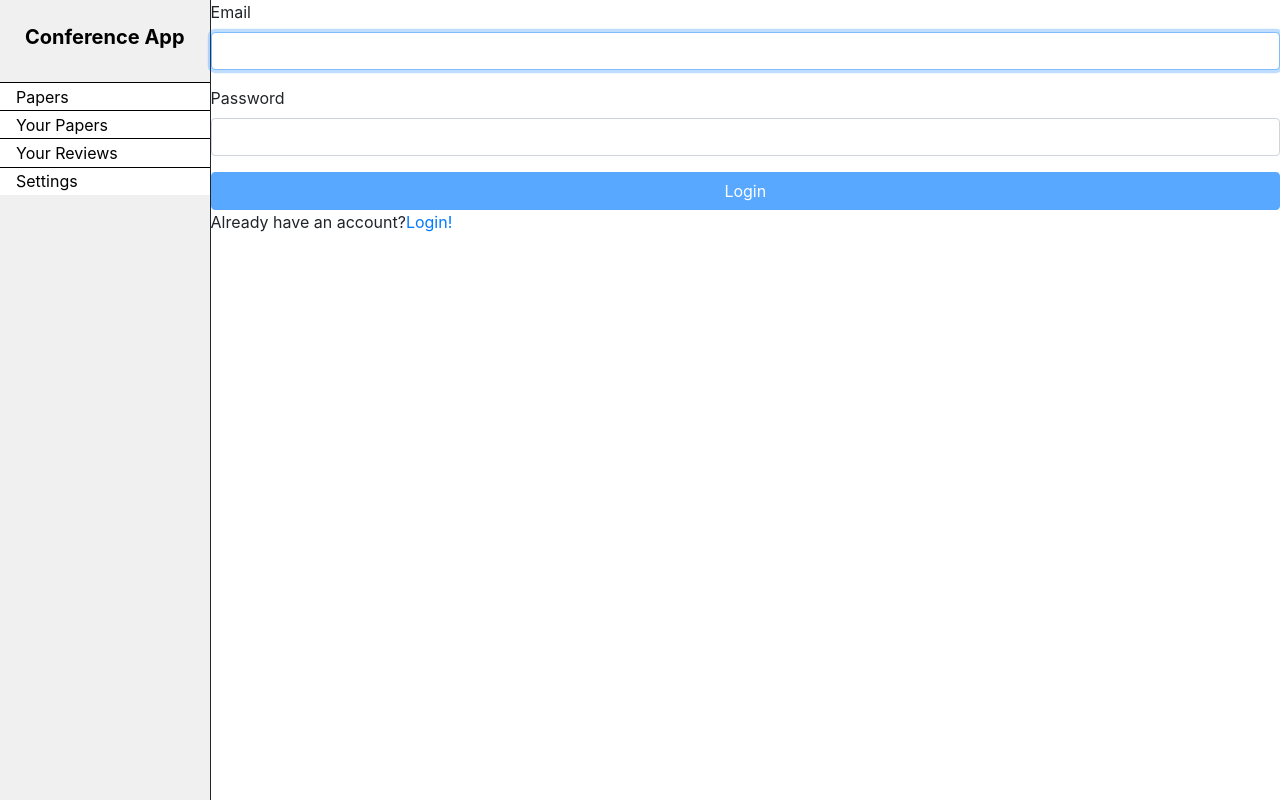
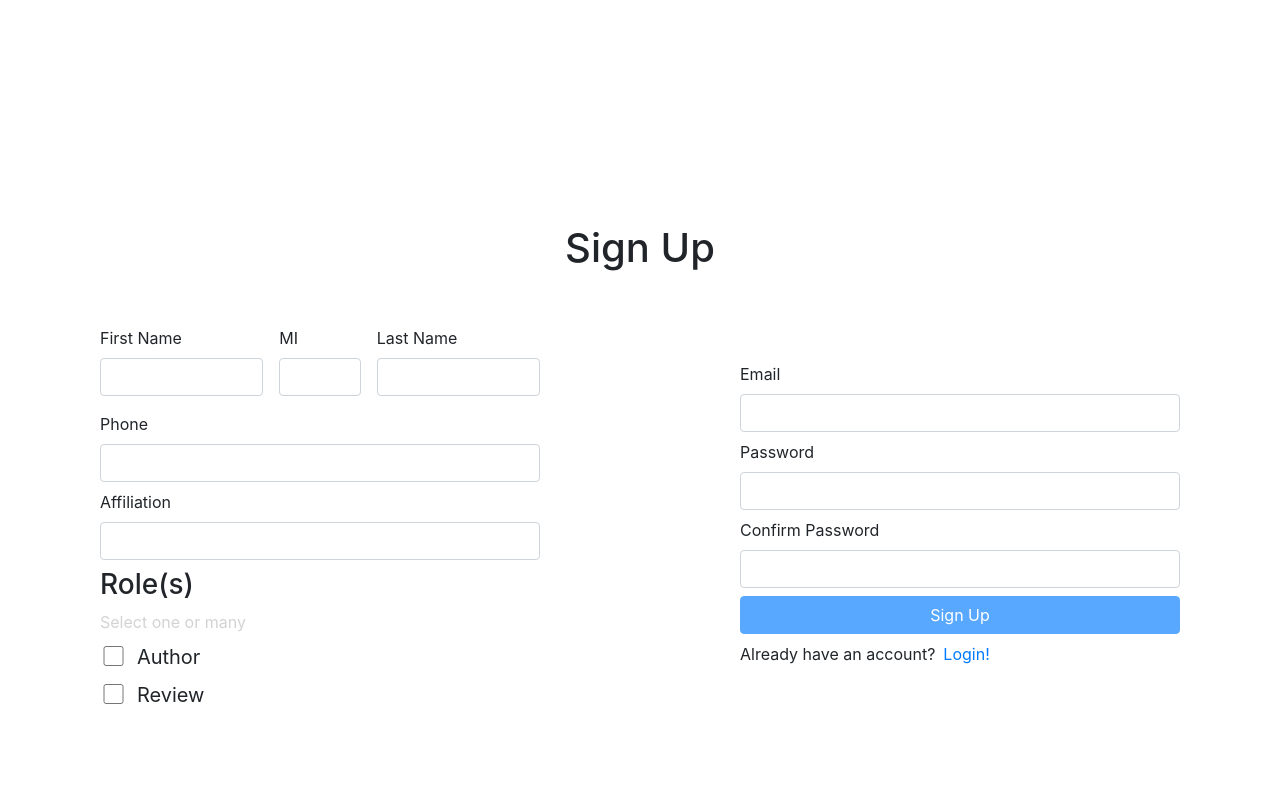
Before and after one commit to kavilla/COSC5800, a React (Create React App) app in the folder src/app/: page /signup in a window 1280 px wide. Built offline with nearby package versions, Linux system fonts and the light colour scheme.

Commit message:
template done.

```diff
--- a/src/app/src/components/Login/Login.css
+++ b/src/app/src/components/Login/Login.css
@@ -1,19 +1,25 @@
 @media all and (min-width: 480px) {
-  .Login {
-    padding: 60px 0;
+  .login {
+    height: 100vh;
+    padding: 14em 0;
   }
 
-  .Login form {
-    margin: 0 auto;
-    max-width: 320px;
+  .login h1 {
+    text-align: center;
+    padding-bottom: 0.25em;
   }
 
-  .Login div {
-    margin: 8px auto;
-    max-width: 320px;
+  .login form {
+    margin: 0 auto;
+    max-width: 30em;
   }
 
-  .Login div span {
+  .login div {
+    margin: 8px auto;
+    max-width: 30em;
+  }
+
+  .login div span {
     padding-right: 8px;
   }
 }
--- a/src/app/src/components/Login/Login.js
+++ b/src/app/src/components/Login/Login.js
@@ -67,8 +67,9 @@ export default class Login extends React.Component {
     }
 
     return (
-      <div className="Login">
+      <div className="login">
         <form onSubmit={this.handleSubmit}>
+          <h1>Conference App</h1>
           <FormGroup controlId="email">
             <FormLabel>Email</FormLabel>
             <FormControl
--- a/src/app/src/components/SignUp/SignUp.css
+++ b/src/app/src/components/SignUp/SignUp.css
@@ -0,0 +1,77 @@
+.signup {
+  height: 100vh;
+  padding: 14em 0;
+}
+
+.signup h1 {
+  text-align: center;
+  padding-bottom: 0.25em;
+  display: block;
+}
+
+.signup .signup-container {
+  display: flex;
+  align-items: center;
+}
+
+.signup .signup-container .signup-item {
+  flex: 1;
+  padding:1.25em;
+  max-width: 30em;
+  margin: auto;
+}
+
+.signup .signup-container .signup-item form {
+  margin: 0 auto;
+  max-width: 30em;
+}
+
+.signup .signup-container .signup-item div {
+  margin: 8px auto;
+  max-width: 30em;
+}
+
+.signup .signup-container .signup-item div span {
+  padding-right: 8px;
+}
+
+.signup .signup-container .signup-item .signup-item-name {
+  display: flex;
+  flex-direction: row;
+}
+
+.signup .signup-container .signup-item .signup-item-name .signup-item-name-item-large {
+  flex: 2;
+}
+
+.signup .signup-container .signup-item .signup-item-name .signup-item-name-item-small {
+  flex: 1;
+  padding-left: 1em;
+  padding-right: 1em;
+}
+
+.signup .signup-container .signup-item  .signup-item-sublabel {
+  color: lightgray;
+}
+
+.signup .signup-container .signup-item .signup-checkbox-container {
+  display: flex;
+  flex-direction: row;
+}
+
+.signup .signup-container .signup-item .signup-checkbox {
+  height: 1.25em;
+  flex: 1;
+  margin-top: 0.3em;
+}
+
+.signup .signup-container .signup-item .signup-checkbox-label {
+  flex: 15;
+  padding-left: 0.5em;
+  font-size: 1.25rem;
+  margin-bottom: 0;
+}
+
+.signup .signup-container .signup-item .signup-checkbox:focus {
+  box-shadow: none;
+}
--- a/src/app/src/components/SignUp/SignUp.js
+++ b/src/app/src/components/SignUp/SignUp.js
@@ -1,6 +1,8 @@
 import React from "react";
 import {Button, FormGroup, FormControl, FormLabel} from "react-bootstrap";
 import {Link} from "react-router-dom";
+import "./SignUp.css";
+import AuthService from "./../../services/AuthService";
 
 export default class SignUp extends React.Component {
   constructor(props) {
@@ -26,23 +28,126 @@ export default class SignUp extends React.Component {
     event.preventDefault();
   };
 
+  componentDidMount() {
+    AuthService.unauthorizedView();
+  }
+
+  componentWillUnmount() {
+    AuthService.authorizedView();
+  }
+
   render() {
     return (
-      <div className="SignUp">
+      <div className="signup">
+        <h1>Sign Up</h1>
+        <div className="signup-container">
+          <div className="signup-item">
             <form onSubmit={this.handleSubmit}>
-          <FormGroup controlId="email" bsSize="large">
+              <div className="signup-item-name">
+                <FormGroup
+                  autoFocus
+                  className="signup-item-name-item-large"
+                  controlId="firstname">
+                  <FormLabel>First Name</FormLabel>
+                  <FormControl
+                    type="text"
+                    value={this.state.firstname}
+                    onChange={this.handleChange}
+                  />
+                </FormGroup>
+                <FormGroup
+                  className="signup-item-name-item-small"
+                  controlId="middle-init">
+                  <FormLabel>MI</FormLabel>
+                  <FormControl
+                    value={this.state.mi}
+                    onChange={this.handleChange}
+                    type="text"
+                  />
+                </FormGroup>
+                <FormGroup
+                  className="signup-item-name-item-large"
+                  controlId="lastname">
+                  <FormLabel>Last Name</FormLabel>
+                  <FormControl
+                    value={this.state.lastname}
+                    onChange={this.handleChange}
+                    type="text"
+                  />
+                </FormGroup>
+              </div>
+              <FormGroup controlId="phone">
+                <FormLabel>Phone</FormLabel>
+                <FormControl
+                  value={this.state.phone}
+                  onChange={this.handleChange}
+                  type="text"
+                />
+              </FormGroup>
+              <FormGroup controlId="affiliation">
+                <FormLabel>Affiliation</FormLabel>
+                <FormControl
+                  value={this.state.affiliation}
+                  onChange={this.handleChange}
+                  type="text"
+                />
+              </FormGroup>
+              <h3>
+                Role(s)
+              </h3>
+              <span className="signup-item-sublabel">
+                Select one or many
+              </span>
+              <FormGroup
+                controlId="author"
+                className="signup-checkbox-container">
+                <FormControl
+                  value={this.state.isAuthor}
+                  onChange={this.handleChange}
+                  type="checkbox"
+                  className="signup-checkbox"
+                />
+                <FormLabel className="signup-checkbox-label">
+                  Author
+                </FormLabel>
+              </FormGroup>
+              <FormGroup
+                controlId="reviewer"
+                className="signup-checkbox-container">
+                <FormControl
+                  value={this.state.isReviewer}
+                  onChange={this.handleChange}
+                  type="checkbox"
+                  className="signup-checkbox"
+                />
+                <FormLabel className="signup-checkbox-label">
+                  Review
+                </FormLabel>
+              </FormGroup>
+            </form>
+          </div>
+          <div className="signup-item">
+            <form onSubmit={this.handleSubmit}>
+              <FormGroup controlId="email">
                 <FormLabel>Email</FormLabel>
                 <FormControl
-              autoFocus
                   type="email"
                   value={this.state.email}
                   onChange={this.handleChange}
                 />
               </FormGroup>
-          <FormGroup controlId="password" bsSize="large">
+              <FormGroup controlId="password">
                 <FormLabel>Password</FormLabel>
                 <FormControl
                   value={this.state.password}
+                  onChange={this.handleChange}
+                  type="password"
+                />
+              </FormGroup>
+              <FormGroup controlId="confirm-password">
+                <FormLabel>Confirm Password</FormLabel>
+                <FormControl
+                  value={this.state.confirmPassword}
                   onChange={this.handleChange}
                   type="password"
                 />
@@ -53,12 +158,14 @@ export default class SignUp extends React.Component {
                 disabled={!this.validateForm()}
                 type="submit"
               >
-            Login
+                Sign Up
               </Button>
             </form>
             <div>
               <span>Already have an account?</span>
-          <Link to="/login">Login!</Link>
+              <Link to="/">Login!</Link>
+            </div>
+          </div>
         </div>
       </div>
     );
```
Lines whose indentation alone changed are shown as unchanged.
